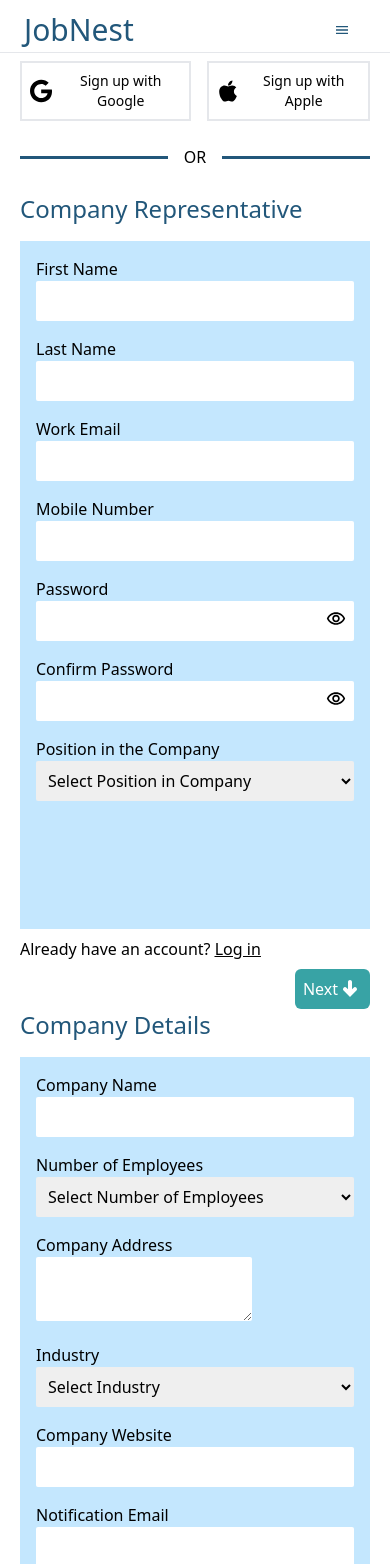
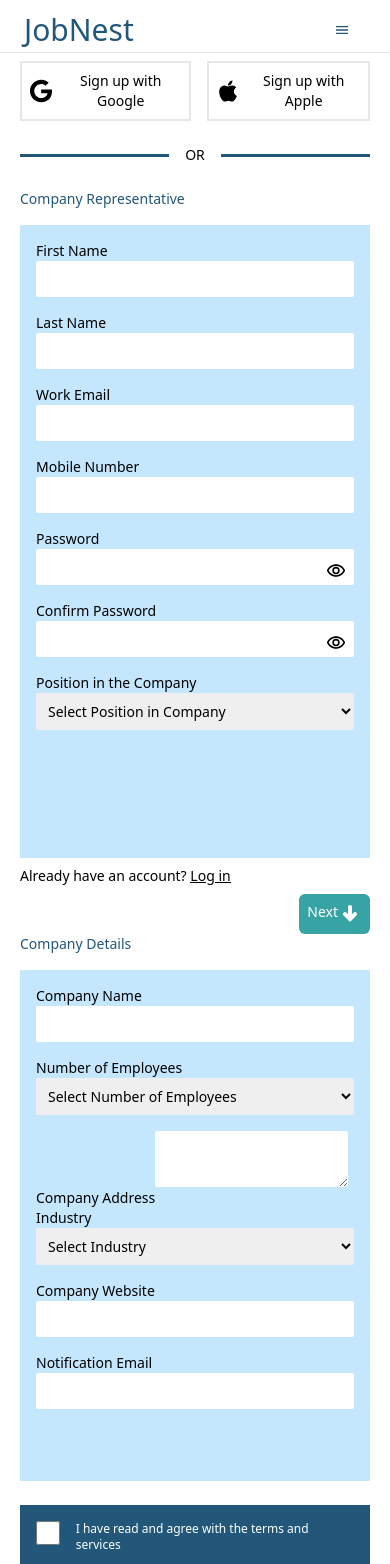
Before and after one commit to CardinalSparrow/JobNest, a React (Vite) app: page /recruiter-sign-up in a window 390 px wide. Shown: the top 1564 px of the page. Built offline with nearby package versions, Linux system fonts and the light colour scheme.

Commit message:
Fixed the ui for the diff signups and footer

```diff
--- a/src/pages/RecruiterSignup.jsx
+++ b/src/pages/RecruiterSignup.jsx
@@ -61,7 +61,7 @@ const RecruiterSignup = () => {
 	const [isSocialSignIn, setIsSocialSignIn] = useState(false);
 
 	return (
-		<section className="sm:mx-0 mx-5">
+		<section className="sm:mx-0 mx-5 sm:text-2xl text-sm">
 			<div>
 				<SocialAuthentication
 					formData={formData}
@@ -70,7 +70,7 @@ const RecruiterSignup = () => {
 					isSocialSignIn={isSocialSignIn}
 					setIsSocialSignIn={setIsSocialSignIn}
 				/>
-				<h2 className="font-medium text-2xl mb-4 text-primary">
+				<h2 className="font-medium sm:text-2xl text-sm mb-4 text-primary">
 					Company Representative
 				</h2>
 				<form
@@ -206,7 +206,7 @@ const RecruiterSignup = () => {
 
 					{/* Company Details */}
 
-					<h2 className="font-medium text-2xl mb-4 text-primary">
+					<h2 className="font-medium sm:text-2xl text-sm mb-4 text-primary">
 						Company Details
 					</h2>
 					<div
```
